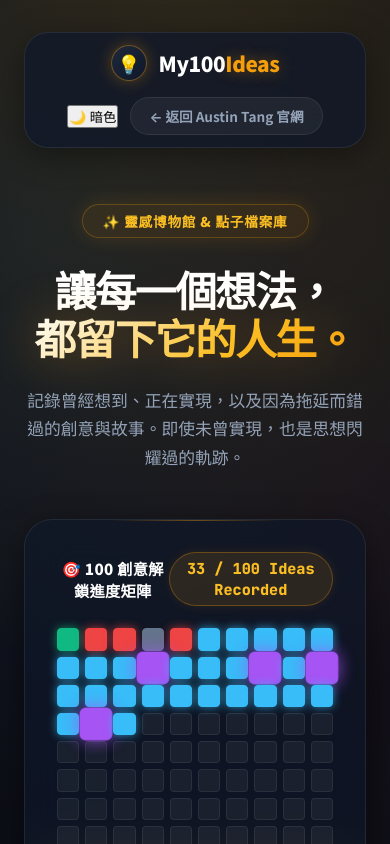
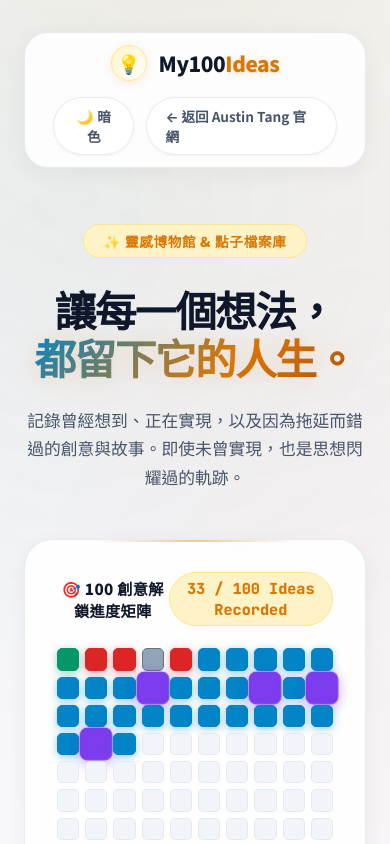
Before and after one commit to stevebobobo/My100Ideas, a Next.js app: page / in a window 390 px wide. Shown: the top 844 px of the page. Built offline with nearby package versions, Linux system fonts and the light colour scheme.

Commit message:
Refactor global styles for light and dark themes
Updated CSS variables and styles for light and dark themes, enhancing the overall design and responsiveness of the application.

```diff
--- a/src/app/globals.css
+++ b/src/app/globals.css
@@ -1,54 +1,82 @@
 @import url('https://fonts.googleapis.com/css2?family=Inter:wght@300;400;500;600;700;800;900&family=JetBrains+Mono:wght@400;600;800&family=Noto+Sans+TC:wght@300;400;500;700;900&display=swap');
 
 /* ==========================================================================
-   Dark Mode Luxury & Linear Tech Theme for My100Ideas
-   Inspired by PAMO Law & Silicon Valley Top-Tier SaaS Aesthetics
+   Dual Theme: Light Studio (Default) & Dark Luxury (Toggleable)
    ========================================================================== */
 
-:root {
-  /* Obsidian Dark Base */
+/* 1. 預設亮色系 (Default Light Studio) */
+:root, [data-theme="light"] {
+  --bg-main: #f8fafc;
+  --bg-card: rgba(255, 255, 255, 0.88);
+  --bg-card-hover: #ffffff;
+  --border-card: rgba(226, 232, 240, 0.85);
+  --border-card-hover: rgba(217, 119, 6, 0.35);
+
+  --text-primary: #0f172a;
+  --text-secondary: #475569;
+  --text-muted: #64748b;
+
+  --color-gold: #d97706;
+  --color-gold-hover: #b45309;
+  --color-gold-light: #fef3c7;
+  --color-gold-border: #fde68a;
+
+  --color-blue: #0284c7;
+  --color-blue-light: #e0f2fe;
+  --color-blue-border: #bae6fd;
+
+  --color-red: #dc2626;
+  --color-red-light: #fee2e2;
+  --color-red-border: #fca5a5;
+
+  --color-emerald: #059669;
+  --color-emerald-light: #d1fae5;
+  --color-emerald-border: #a7f3d0;
+
+  --color-slate: #475569;
+  --color-slate-light: #f1f5f9;
+  --color-purple: #7c3aed;
+  --color-purple-light: #f3e8ff;
+
+  --shadow-sm: 0 1px 3px rgba(15, 23, 42, 0.04);
+  --shadow-md: 0 6px 20px rgba(15, 23, 42, 0.05);
+  --shadow-lg: 0 16px 36px rgba(15, 23, 42, 0.08), 0 0 24px rgba(217, 119, 6, 0.06);
+}
+
+/* 2. 暗黑模式切換 (Dark Luxury Mode) */
+[data-theme="dark"] {
   --bg-main: #090d16;
   --bg-card: rgba(15, 23, 42, 0.65);
   --bg-card-hover: rgba(22, 32, 54, 0.85);
-
-  /* 1px Ghost Border & Glows */
   --border-card: rgba(255, 255, 255, 0.08);
   --border-card-hover: rgba(245, 158, 11, 0.4);
 
-  /* Crisp Typography Hierarchy */
   --text-primary: #f8fafc;
   --text-secondary: #94a3b8;
   --text-muted: #64748b;
 
-  /* High-Contrast Accent Palette */
-  /* Amber / Cyber Gold */
   --color-gold: #f59e0b;
   --color-gold-hover: #fbbf24;
   --color-gold-light: rgba(245, 158, 11, 0.12);
   --color-gold-border: rgba(245, 158, 11, 0.3);
 
-  /* Electric Cyber Blue */
   --color-blue: #38bdf8;
   --color-blue-light: rgba(56, 189, 248, 0.12);
   --color-blue-border: rgba(56, 189, 248, 0.3);
 
-  /* Warning / Regret Crimson Red */
   --color-red: #ef4444;
   --color-red-light: rgba(239, 68, 68, 0.15);
   --color-red-border: rgba(239, 68, 68, 0.35);
 
-  /* Success Emerald Green */
   --color-emerald: #10b981;
   --color-emerald-light: rgba(16, 185, 129, 0.12);
   --color-emerald-border: rgba(16, 185, 129, 0.3);
 
-  /* Slate & Purple */
   --color-slate: #94a3b8;
   --color-slate-light: rgba(148, 163, 184, 0.1);
   --color-purple: #c084fc;
   --color-purple-light: rgba(192, 132, 252, 0.12);
 
-  /* Depth & Atmospheric Shadows */
   --shadow-sm: 0 2px 8px rgba(0, 0, 0, 0.4);
   --shadow-md: 0 10px 30px rgba(0, 0, 0, 0.5);
   --shadow-lg: 0 20px 50px rgba(0, 0, 0, 0.7), 0 0 30px rgba(245, 158, 11, 0.08);
@@ -70,14 +98,24 @@ html {
 
 body {
   min-height: 100vh;
-  /* Ambient Atmospheric Lighting (頂部琥珀金光暈 + 兩側微光) */
+  /* 預設亮色環境光 */
+  background:
+    radial-gradient(circle at 50% -8%, rgba(217, 119, 6, 0.09), transparent 45rem),
+    radial-gradient(circle at 12% 25%, rgba(2, 132, 199, 0.06), transparent 35rem),
+    radial-gradient(circle at 88% 75%, rgba(220, 38, 38, 0.04), transparent 35rem),
+    var(--bg-main);
+  background-attachment: fixed;
+  overflow-x: hidden;
+  transition: background-color 0.3s ease, color 0.3s ease;
+}
+
+/* 暗黑模式環境光覆蓋 */
+[data-theme="dark"] body {
   background:
     radial-gradient(circle at 50% -5%, rgba(245, 158, 11, 0.15), transparent 45rem),
     radial-gradient(circle at 10% 30%, rgba(56, 189, 248, 0.07), transparent 35rem),
     radial-gradient(circle at 90% 70%, rgba(239, 68, 68, 0.05), transparent 35rem),
-    var(--bg-main);
-  background-attachment: fixed;
-  overflow-x: hidden;
+    #090d16;
 }
 
 a {
@@ -89,7 +127,6 @@ a {
   font-family: 'JetBrains Mono', monospace;
 }
 
-/* App Container */
 .app-container {
   max-width: 1200px;
   margin: 0 auto;
@@ -97,20 +134,21 @@ a {
 }
 
 /* ==========================================================================
-   Floating Glassmorphic Header
+   Header & Theme Toggle Button
    ========================================================================== */
 .app-header {
   display: flex;
   justify-content: space-between;
   align-items: center;
   padding: 12px 28px;
-  background: rgba(15, 23, 42, 0.75);
+  background: var(--bg-card);
   backdrop-filter: blur(20px);
   -webkit-backdrop-filter: blur(20px);
   border: 1px solid var(--border-card);
   border-radius: 9999px;
   margin-bottom: 56px;
-  box-shadow: 0 8px 32px rgba(0, 0, 0, 0.4);
+  box-shadow: 0 4px 24px rgba(15, 23, 42, 0.05);
+  transition: all 0.3s ease;
 }
 
 .brand-logo {
@@ -127,22 +165,22 @@ a {
   width: 36px;
   height: 36px;
   border-radius: 50%;
-  background: linear-gradient(135deg, #1e293b, #0f172a);
-  border: 1px solid rgba(245, 158, 11, 0.4);
+  background: linear-gradient(135deg, var(--color-gold-light), var(--bg-card));
+  border: 1px solid var(--color-gold-border);
   display: flex;
   align-items: center;
   justify-content: center;
-  box-shadow: 0 0 16px rgba(245, 158, 11, 0.3);
+  box-shadow: 0 2px 10px rgba(217, 119, 6, 0.15);
   font-size: 1.15rem;
 }
 
 .brand-title-blue {
-  color: #ffffff;
+  color: var(--text-primary);
 }
 
 .brand-title-gold {
   color: var(--color-gold);
-  text-shadow: 0 0 16px rgba(245, 158, 11, 0.4);
+  text-shadow: 0 1px 8px rgba(217, 119, 6, 0.2);
 }
 
 .header-actions {
@@ -151,30 +189,54 @@ a {
   gap: 12px;
 }
 
+/* 切換按鈕 (Theme Toggle Pill) */
+.theme-toggle-btn {
+  display: inline-flex;
+  align-items: center;
+  gap: 6px;
+  padding: 8px 16px;
+  background: var(--bg-card);
+  border: 1px solid var(--border-card);
+  border-radius: 9999px;
+  font-size: 0.85rem;
+  font-weight: 700;
+  color: var(--text-secondary);
+  cursor: pointer;
+  box-shadow: var(--shadow-sm);
+  transition: all 0.25s cubic-bezier(0.16, 1, 0.3, 1);
+}
+
+.theme-toggle-btn:hover {
+  background: var(--color-gold-light);
+  color: var(--color-gold);
+  border-color: var(--color-gold-border);
+  transform: translateY(-1px);
+}
+
 .github-btn {
   display: flex;
   align-items: center;
   gap: 8px;
   padding: 8px 18px;
-  background: rgba(255, 255, 255, 0.05);
+  background: var(--bg-card);
   border: 1px solid var(--border-card);
   border-radius: 9999px;
   font-size: 0.85rem;
   font-weight: 700;
   color: var(--text-secondary);
+  box-shadow: var(--shadow-sm);
   transition: all 0.25s cubic-bezier(0.16, 1, 0.3, 1);
 }
 
 .github-btn:hover {
-  background: rgba(245, 158, 11, 0.12);
-  color: #fbbf24;
-  border-color: rgba(245, 158, 11, 0.4);
-  box-shadow: 0 0 16px rgba(245, 158, 11, 0.15);
+  background: var(--color-gold-light);
+  color: var(--color-gold);
+  border-color: var(--color-gold-border);
   transform: translateY(-1px);
 }
 
 /* ==========================================================================
-   Hero Section (電影感大標與文字微光)
+   Hero Section
    ========================================================================== */
 .hero-section {
   text-align: center;
@@ -187,15 +249,14 @@ a {
   align-items: center;
   gap: 8px;
   padding: 6px 20px;
-  background: rgba(245, 158, 11, 0.08);
-  border: 1px solid rgba(245, 158, 11, 0.25);
+  background: var(--color-gold-light);
+  border: 1px solid var(--color-gold-border);
   border-radius: 9999px;
-  color: #fbbf24;
+  color: var(--color-gold);
   font-size: 0.85rem;
   font-weight: 800;
-  letter-spacing: 0.06em;
+  letter-spacing: 0.05em;
   margin-bottom: 28px;
-  box-shadow: 0 0 20px rgba(245, 158, 11, 0.15);
 }
 
 .hero-title {
@@ -203,11 +264,18 @@ a {
   font-weight: 900;
   line-height: 1.15;
   letter-spacing: -0.035em;
-  color: #ffffff;
+  color: var(--text-primary);
   margin-bottom: 24px;
 }
 
 .hero-title-gradient {
+  background: linear-gradient(135deg, var(--color-blue) 0%, var(--color-gold) 60%, #b45309 100%);
+  -webkit-background-clip: text;
+  -webkit-text-fill-color: transparent;
+  filter: drop-shadow(0 2px 12px rgba(217, 119, 6, 0.18));
+}
+
+[data-theme="dark"] .hero-title-gradient {
   background: linear-gradient(135deg, #ffffff 0%, #fbbf24 60%, #f59e0b 100%);
   -webkit-background-clip: text;
   -webkit-text-fill-color: transparent;
@@ -223,7 +291,7 @@ a {
 }
 
 /* ==========================================================================
-   100 Ideas Matrix Tracker (黑曜石解鎖陣列)
+   100 Ideas Matrix Tracker
    ========================================================================== */
 .matrix-container {
   background: var(--bg-card);
@@ -241,10 +309,10 @@ a {
   content: '';
   position: absolute;
   top: 0;
-  left: 25%;
-  right: 25%;
-  height: 1px;
-  background: linear-gradient(90deg, transparent, rgba(245, 158, 11, 0.4), transparent);
+  left: 20%;
+  right: 20%;
+  height: 2px;
+  background: linear-gradient(90deg, transparent, rgba(217, 119, 6, 0.4), transparent);
 }
 
 .matrix-header {
@@ -257,7 +325,7 @@ a {
 .matrix-title {
   font-size: 0.95rem;
   font-weight: 800;
-  color: #ffffff;
+  color: var(--text-primary);
   display: flex;
   align-items: center;
   gap: 8px;
@@ -267,12 +335,11 @@ a {
 .matrix-count {
   font-size: 0.95rem;
   font-weight: 800;
-  color: #fbbf24;
-  background: rgba(245, 158, 11, 0.12);
+  color: var(--color-gold);
+  background: var(--color-gold-light);
   padding: 5px 16px;
   border-radius: 9999px;
-  border: 1px solid rgba(245, 158, 11, 0.3);
-  box-shadow: 0 0 12px rgba(245, 158, 11, 0.1);
+  border: 1px solid var(--color-gold-border);
 }
 
 .matrix-grid {
@@ -284,9 +351,9 @@ a {
 .matrix-dot {
   width: 100%;
   aspect-ratio: 1;
-  border-radius: 4px;
-  background: rgba(255, 255, 255, 0.05);
-  border: 1px solid rgba(255, 255, 255, 0.07);
+  border-radius: 5px;
+  background: var(--color-slate-light);
+  border: 1px solid var(--border-card);
   transition: all 0.25s cubic-bezier(0.16, 1, 0.3, 1);
   position: relative;
 }
@@ -294,41 +361,18 @@ a {
 .matrix-dot:hover {
   transform: scale(1.45);
   z-index: 10;
+  box-shadow: 0 4px 12px rgba(15, 23, 42, 0.15);
 }
 
-/* Luminous Crystal Dots (水晶光芒節點) */
-.matrix-dot.active-idea {
-  background: #f59e0b;
-  border-color: #f59e0b;
-  box-shadow: 0 0 10px rgba(245, 158, 11, 0.7);
-}
-.matrix-dot.active-recorded {
-  background: #38bdf8;
-  border-color: #38bdf8;
-  box-shadow: 0 0 10px rgba(56, 189, 248, 0.7);
-}
-.matrix-dot.active-not-implemented {
-  background: #64748b;
-  border-color: #64748b;
-}
-.matrix-dot.active-in-progress {
-  background: #a855f7;
-  border-color: #a855f7;
-  box-shadow: 0 0 12px rgba(168, 85, 247, 0.8);
-  animation: pulseDot 2s infinite;
-}
-.matrix-dot.active-completed {
-  background: #10b981;
-  border-color: #10b981;
-  box-shadow: 0 0 10px rgba(16, 185, 129, 0.7);
-}
-.matrix-dot.active-missed {
-  background: #ef4444;
-  border-color: #ef4444;
-  box-shadow: 0 0 10px rgba(239, 68, 68, 0.7);
-}
+/* Luminous Jewel Crystals */
+.matrix-dot.active-idea { background: var(--color-gold); border-color: var(--color-gold); box-shadow: 0 2px 8px rgba(217, 119, 6, 0.4); }
+.matrix-dot.active-recorded { background: var(--color-blue); border-color: var(--color-blue); box-shadow: 0 2px 8px rgba(2, 132, 199, 0.4); }
+.matrix-dot.active-not-implemented { background: #94a3b8; border-color: #64748b; }
+.matrix-dot.active-in-progress { background: var(--color-purple); border-color: var(--color-purple); box-shadow: 0 2px 8px rgba(124, 58, 237, 0.45); animation: pulseDot 2s infinite; }
+.matrix-dot.active-completed { background: var(--color-emerald); border-color: var(--color-emerald); box-shadow: 0 2px 8px rgba(5, 150, 105, 0.4); }
+.matrix-dot.active-missed { background: var(--color-red); border-color: var(--color-red); box-shadow: 0 2px 8px rgba(220, 38, 38, 0.4); }
 
-/* Stat Cards (Bento Style 數據看板) */
+/* Stat Cards */
 .stats-grid {
   display: grid;
   grid-template-columns: repeat(auto-fit, minmax(170px, 1fr));
@@ -337,18 +381,19 @@ a {
 }
 
 .stat-card {
-  background: rgba(15, 23, 42, 0.7);
+  background: var(--bg-card);
   border: 1px solid var(--border-card);
   border-radius: 18px;
   padding: 18px;
   text-align: left;
+  box-shadow: var(--shadow-sm);
   transition: all 0.3s ease;
 }
 
 .stat-card:hover {
   background: var(--bg-card-hover);
   border-color: var(--border-card-hover);
-  box-shadow: 0 8px 24px rgba(0, 0, 0, 0.4), 0 0 20px rgba(245, 158, 11, 0.1);
+  box-shadow: var(--shadow-md);
   transform: translateY(-2px);
 }
 
@@ -360,11 +405,11 @@ a {
   font-family: 'JetBrains Mono', monospace;
 }
 
-.stat-val-gold { color: #fbbf24; text-shadow: 0 0 16px rgba(251, 191, 36, 0.4); }
-.stat-val-blue { color: #38bdf8; text-shadow: 0 0 16px rgba(56, 189, 248, 0.4); }
-.stat-val-red { color: #f87171; text-shadow: 0 0 16px rgba(248, 113, 113, 0.4); }
-.stat-val-slate { color: #94a3b8; }
-.stat-val-emerald { color: #34d399; text-shadow: 0 0 16px rgba(52, 211, 153, 0.4); }
+.stat-val-gold { color: var(--color-gold); }
+.stat-val-blue { color: var(--color-blue); }
+.stat-val-red { color: var(--color-red); }
+.stat-val-slate { color: var(--color-slate); }
+.stat-val-emerald { color: var(--color-emerald); }
 
 .stat-lbl {
   font-size: 0.82rem;
@@ -374,7 +419,7 @@ a {
 }
 
 /* ==========================================================================
-   Control Bar (Search & Filter Tabs)
+   Control Bar
    ========================================================================== */
 .controls-bar {
   display: flex;
@@ -400,25 +445,19 @@ a {
 .search-input {
   width: 100%;
   padding: 16px 20px 16px 52px;
-  background: rgba(15, 23, 42, 0.7);
-  backdrop-filter: blur(16px);
+  background: var(--bg-card);
   border: 1px solid var(--border-card);
   border-radius: 18px;
-  color: #ffffff;
+  color: var(--text-primary);
   font-size: 0.98rem;
   outline: none;
   transition: all 0.25s ease;
-  box-shadow: 0 4px 16px rgba(0, 0, 0, 0.3);
-}
-
-.search-input::placeholder {
-  color: #475569;
+  box-shadow: var(--shadow-sm);
 }
 
 .search-input:focus {
   border-color: var(--color-gold);
-  background: rgba(15, 23, 42, 0.9);
-  box-shadow: 0 0 0 4px rgba(245, 158, 11, 0.15), 0 0 20px rgba(245, 158, 11, 0.1);
+  box-shadow: 0 0 0 4px rgba(217, 119, 6, 0.12);
 }
 
 .filter-row {
@@ -441,49 +480,47 @@ a {
   border-radius: 9999px;
   font-size: 0.85rem;
   font-weight: 700;
-  background: rgba(15, 23, 42, 0.6);
+  background: var(--bg-card);
   border: 1px solid var(--border-card);
   color: var(--text-secondary);
   cursor: pointer;
+  box-shadow: var(--shadow-sm);
   transition: all 0.25s ease;
 }
 
 .filter-tab:hover {
-  background: rgba(255, 255, 255, 0.08);
-  color: #ffffff;
-  border-color: rgba(255, 255, 255, 0.16);
+  background: var(--color-slate-light);
+  color: var(--text-primary);
 }
 
 .filter-tab.active {
-  background: #38bdf8;
-  color: #090d16;
-  border-color: #38bdf8;
+  background: var(--color-blue);
+  color: #ffffff;
+  border-color: var(--color-blue);
   font-weight: 800;
-  box-shadow: 0 0 20px rgba(56, 189, 248, 0.4);
 }
 
 .filter-tab.tab-gold.active {
-  background: #f59e0b;
-  color: #090d16;
-  border-color: #f59e0b;
-  box-shadow: 0 0 20px rgba(245, 158, 11, 0.4);
+  background: var(--color-gold);
+  color: #ffffff;
+  border-color: var(--color-gold);
 }
 
 .filter-tab.tab-red.active {
-  background: #ef4444;
+  background: var(--color-red);
   color: #ffffff;
-  border-color: #ef4444;
-  box-shadow: 0 0 20px rgba(239, 68, 68, 0.4);
+  border-color: var(--color-red);
 }
 
 .view-switchers {
   display: flex;
   align-items: center;
-  background: rgba(15, 23, 42, 0.7);
+  background: var(--bg-card);
   border: 1px solid var(--border-card);
   border-radius: 14px;
   padding: 4px;
   gap: 4px;
+  box-shadow: var(--shadow-sm);
 }
 
 .view-btn {
@@ -499,12 +536,12 @@ a {
 }
 
 .view-btn.active {
-  background: rgba(255, 255, 255, 0.1);
-  color: #ffffff;
+  background: var(--color-slate-light);
+  color: var(--text-primary);
 }
 
 /* ==========================================================================
-   Idea Bento Card Grid Layout (毛玻璃卡片 + 頂部微光)
+   Idea Bento Card Grid Layout
    ========================================================================== */
 .ideas-grid {
   display: grid;
@@ -522,14 +559,13 @@ a {
   display: flex;
   flex-direction: column;
   justify-content: space-between;
-  box-shadow: var(--shadow-sm);
+  box-shadow: var(--shadow-md);
   transition: all 0.35s cubic-bezier(0.16, 1, 0.3, 1);
   cursor: pointer;
   position: relative;
   overflow: hidden;
 }
 
-/* Top Edge Light Beam (懸浮頂部光束) */
 .idea-card::before {
   content: '';
   position: absolute;
@@ -542,19 +578,14 @@ a {
   transition: opacity 0.3s ease;
 }
 
-.idea-card.card-missed::before {
-  background: linear-gradient(90deg, transparent, var(--color-red), transparent);
-}
-
-.idea-card.card-idea::before {
-  background: linear-gradient(90deg, transparent, var(--color-gold), transparent);
-}
+.idea-card.card-missed::before { background: linear-gradient(90deg, transparent, var(--color-red), transparent); }
+.idea-card.card-idea::before { background: linear-gradient(90deg, transparent, var(--color-gold), transparent); }
 
 .idea-card:hover {
   background: var(--bg-card-hover);
   border-color: var(--border-card-hover);
   transform: translateY(-5px);
-  box-shadow: 0 20px 48px rgba(0, 0, 0, 0.7), 0 0 24px rgba(245, 158, 11, 0.08);
+  box-shadow: var(--shadow-lg);
 }
 
 .idea-card:hover::before {
@@ -571,11 +602,11 @@ a {
 .idea-id-badge {
   font-size: 0.8rem;
   font-weight: 800;
-  color: #38bdf8;
-  background: rgba(56, 189, 248, 0.1);
+  color: var(--color-blue);
+  background: var(--color-blue-light);
   padding: 4px 10px;
   border-radius: 8px;
-  border: 1px solid rgba(56, 189, 248, 0.25);
+  border: 1px solid var(--color-blue-border);
   letter-spacing: 0.02em;
 }
 
@@ -595,23 +626,23 @@ a {
   border-radius: 50%;
 }
 
-.status-pill.status-idea { background: var(--color-gold-light); color: #fbbf24; border: 1px solid var(--color-gold-border); }
-.status-pill.status-idea .status-dot { background: #fbbf24; box-shadow: 0 0 6px #fbbf24; }
+.status-pill.status-idea { background: var(--color-gold-light); color: var(--color-gold); border: 1px solid var(--color-gold-border); }
+.status-pill.status-idea .status-dot { background: var(--color-gold); }
 
-.status-pill.status-recorded { background: var(--color-blue-light); color: #38bdf8; border: 1px solid var(--color-blue-border); }
-.status-pill.status-recorded .status-dot { background: #38bdf8; box-shadow: 0 0 6px #38bdf8; }
+.status-pill.status-recorded { background: var(--color-blue-light); color: var(--color-blue); border: 1px solid var(--color-blue-border); }
+.status-pill.status-recorded .status-dot { background: var(--color-blue); }
 
-.status-pill.status-not-implemented { background: var(--color-slate-light); color: var(--color-slate); border: 1px solid rgba(255, 255, 255, 0.1); }
+.status-pill.status-not-implemented { background: var(--color-slate-light); color: var(--color-slate); border: 1px solid var(--border-card); }
 .status-pill.status-not-implemented .status-dot { background: var(--color-slate); }
 
-.status-pill.status-in-progress { background: var(--color-purple-light); color: #c084fc; border: 1px solid rgba(192, 132, 252, 0.3); }
-.status-pill.status-in-progress .status-dot { background: #c084fc; box-shadow: 0 0 6px #c084fc; animation: pulseDot 1.6s infinite; }
+.status-pill.status-in-progress { background: var(--color-purple-light); color: var(--color-purple); border: 1px solid rgba(192, 132, 252, 0.3); }
+.status-pill.status-in-progress .status-dot { background: var(--color-purple); animation: pulseDot 1.6s infinite; }
 
-.status-pill.status-completed { background: var(--color-emerald-light); color: #34d399; border: 1px solid var(--color-emerald-border); }
-.status-pill.status-completed .status-dot { background: #34d399; box-shadow: 0 0 6px #34d399; }
+.status-pill.status-completed { background: var(--color-emerald-light); color: var(--color-emerald); border: 1px solid var(--color-emerald-border); }
+.status-pill.status-completed .status-dot { background: var(--color-emerald); }
 
-.status-pill.status-missed { background: var(--color-red-light); color: #f87171; border: 1px solid var(--color-red-border); }
-.status-pill.status-missed .status-dot { background: #f87171; box-shadow: 0 0 6px #f87171; }
+.status-pill.status-missed { background: var(--color-red-light); color: var(--color-red); border: 1px solid var(--color-red-border); }
+.status-pill.status-missed .status-dot { background: var(--color-red); }
 
 @keyframes pulseDot {
   0% { transform: scale(0.9); opacity: 0.6; }
@@ -622,7 +653,7 @@ a {
 .card-title {
   font-size: 1.3rem;
   font-weight: 800;
-  color: #ffffff;
+  color: var(--text-primary);
   line-height: 1.35;
   margin-bottom: 12px;
 }
@@ -649,10 +680,10 @@ a {
   font-size: 0.75rem;
   padding: 3px 10px;
   border-radius: 8px;
-  background: rgba(255, 255, 255, 0.05);
-  color: var(--text-muted);
+  background: var(--color-slate-light);
+  color: var(--text-secondary);
   font-weight: 600;
-  border: 1px solid rgba(255, 255, 255, 0.08);
+  border: 1px solid var(--border-card);
 }
 
 .card-footer {
@@ -660,7 +691,7 @@ a {
   justify-content: space-between;
   align-items: center;
   padding-top: 18px;
-  border-top: 1px solid rgba(255, 255, 255, 0.06);
+  border-top: 1px solid var(--border-card);
   font-size: 0.82rem;
   color: var(--text-muted);
 }
@@ -681,9 +712,8 @@ a {
 }
 
 .idea-card:hover .action-link {
-  color: #fbbf24;
+  color: var(--color-gold-hover);
   transform: translateX(4px);
-  text-shadow: 0 0 12px rgba(245, 158, 11, 0.5);
 }
 
 /* ==========================================================================
@@ -704,7 +734,7 @@ a {
   bottom: 0;
   width: 2px;
   background: linear-gradient(180deg, var(--color-blue), var(--color-gold), var(--color-red));
-  opacity: 0.5;
+  opacity: 0.4;
 }
 
 .timeline-item {
@@ -720,15 +750,15 @@ a {
   width: 16px;
   height: 16px;
   border-radius: 50%;
-  background: #090d16;
+  background: var(--bg-card);
   border: 3px solid var(--color-blue);
-  box-shadow: 0 0 12px rgba(56, 189, 248, 0.5);
+  box-shadow: 0 0 10px rgba(2, 132, 199, 0.3);
   z-index: 2;
 }
 
 .timeline-item.item-missed .timeline-dot {
   border-color: var(--color-red);
-  box-shadow: 0 0 12px rgba(239, 68, 68, 0.5);
+  box-shadow: 0 0 10px rgba(220, 38, 38, 0.3);
 }
 
 /* ==========================================================================
@@ -740,7 +770,6 @@ a {
   border: 1px solid var(--border-card);
   border-radius: 20px;
   background: var(--bg-card);
-  backdrop-filter: blur(16px);
   box-shadow: var(--shadow-sm);
 }
 
@@ -752,7 +781,7 @@ a {
 
 .styled-table th {
   padding: 16px 20px;
-  background: rgba(255, 255, 255, 0.03);
+  background: var(--color-slate-light);
   color: var(--text-secondary);
   font-size: 0.8rem;
   font-weight: 800;
@@ -762,23 +791,23 @@ a {
 
 .styled-table td {
   padding: 18px 20px;
-  border-bottom: 1px solid rgba(255, 255, 255, 0.05);
+  border-bottom: 1px solid var(--border-card);
   font-size: 0.92rem;
 }
 
 .styled-table tr:hover td {
-  background: rgba(255, 255, 255, 0.03);
+  background: var(--color-slate-light);
 }
 
 /* ==========================================================================
-   Modal Window (Deep Focus Theater)
+   Modal Window
    ========================================================================== */
 .modal-overlay {
   position: fixed;
   inset: 0;
-  background: rgba(0, 0, 0, 0.75);
-  backdrop-filter: blur(16px);
-  -webkit-backdrop-filter: blur(16px);
+  background: rgba(15, 23, 42, 0.5);
+  backdrop-filter: blur(12px);
+  -webkit-backdrop-filter: blur(12px);
   z-index: 100;
   display: flex;
   align-items: center;
@@ -788,15 +817,15 @@ a {
 }
 
 .modal-content {
-  background: #0f172a;
-  border: 1px solid rgba(245, 158, 11, 0.35);
+  background: var(--bg-card-hover);
+  border: 1px solid var(--border-card);
   border-radius: 28px;
   width: min(720px, 100%);
   max-height: 85vh;
   overflow-y: auto;
   padding: 40px;
   position: relative;
-  box-shadow: 0 24px 64px rgba(0, 0, 0, 0.9), 0 0 32px rgba(245, 158, 11, 0.12);
+  box-shadow: 0 24px 60px rgba(15, 23, 42, 0.2);
   color: var(--text-primary);
 }
 
@@ -807,8 +836,8 @@ a {
   width: 36px;
   height: 36px;
   border-radius: 50%;
-  background: rgba(255, 255, 255, 0.08);
-  border: 1px solid rgba(255, 255, 255, 0.12);
+  background: var(--color-slate-light);
+  border: 1px solid var(--border-card);
   color: var(--text-secondary);
   font-size: 1.2rem;
   display: flex;
@@ -819,16 +848,16 @@ a {
 }
 
 .modal-close:hover {
-  background: rgba(239, 68, 68, 0.2);
-  color: #ef4444;
-  border-color: rgba(239, 68, 68, 0.4);
+  background: var(--color-red-light);
+  color: var(--color-red);
+  border-color: var(--color-red-border);
 }
 
 .modal-section-title {
   font-size: 0.85rem;
   font-weight: 800;
   letter-spacing: 0.08em;
-  color: #38bdf8;
+  color: var(--color-blue);
   text-transform: uppercase;
   margin: 28px 0 12px;
   display: flex;
@@ -837,7 +866,7 @@ a {
 }
 
 .modal-box {
-  background: rgba(255, 255, 255, 0.03);
+  background: var(--color-slate-light);
   border: 1px solid var(--border-card);
   border-radius: 18px;
   padding: 20px;
@@ -854,19 +883,19 @@ a {
 }
 
 .outcome-callout {
-  background: rgba(239, 68, 68, 0.12);
-  border-left: 4px solid #ef4444;
+  background: var(--color-red-light);
+  border-left: 4px solid var(--color-red);
   padding: 20px;
   border-radius: 0 18px 18px 0;
   font-size: 0.95rem;
   line-height: 1.7;
-  color: #fca5a5;
+  color: var(--color-red);
 }
 
 .outcome-callout-gold {
-  background: rgba(245, 158, 11, 0.12);
-  border-left: 4px solid #f59e0b;
-  color: #fde68a;
+  background: var(--color-gold-light);
+  border-left: 4px solid var(--color-gold);
+  color: var(--color-gold);
 }
 
 /* ==========================================================================
```
